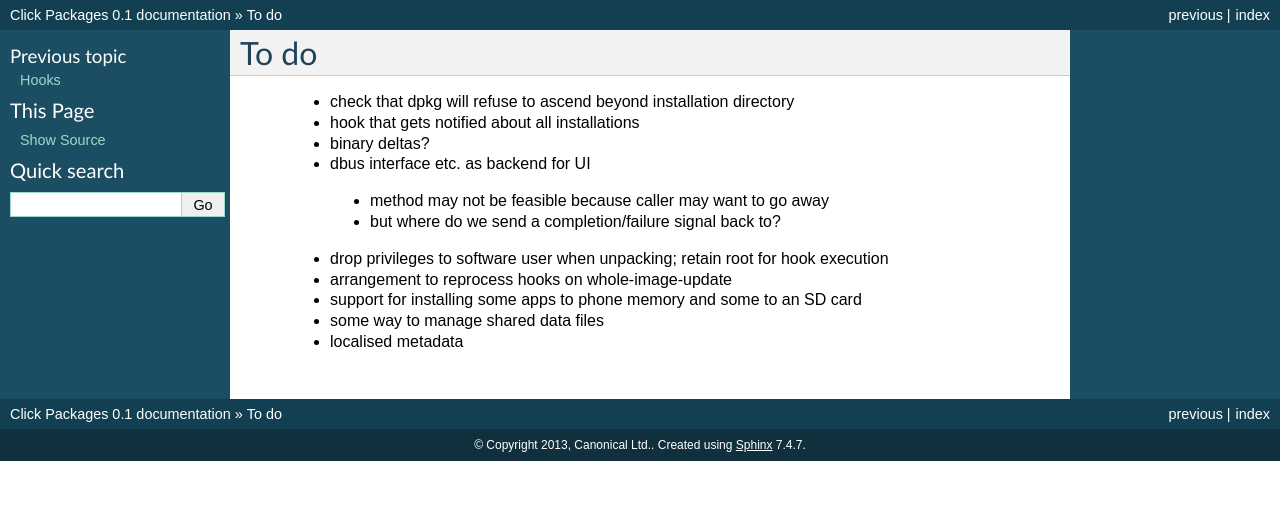
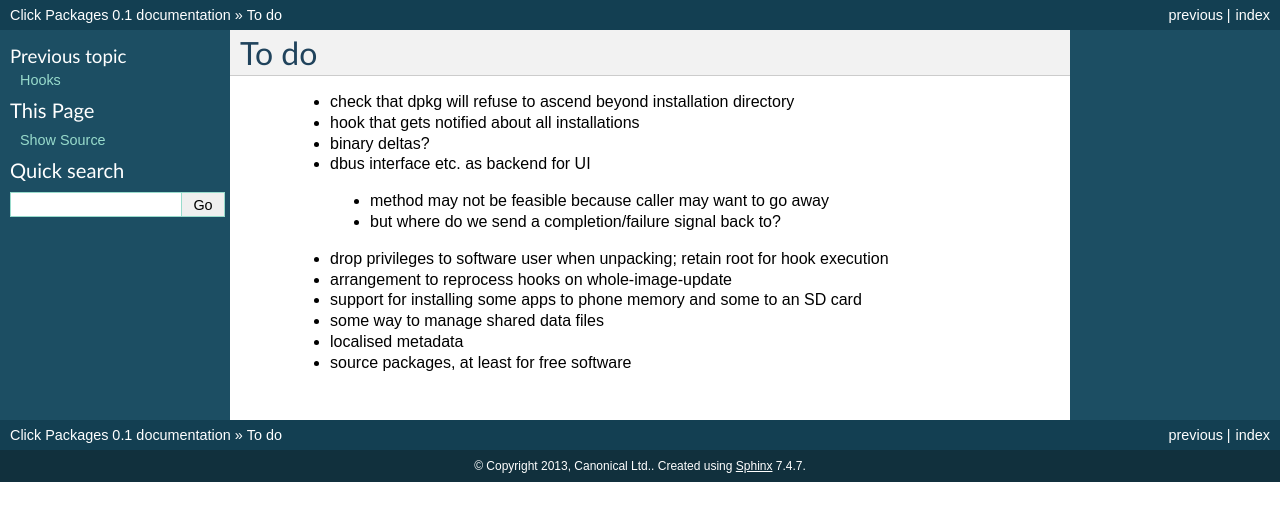
Before and after one commit to ubports/click, a Sphinx documentation site: the page built from doc/todo.rst, in a window 1280 px wide. Shown: the top 521 px of the page. Built offline with Sphinx 7.4.7, drawn with Linux system fonts in a browser that asks for light colours.

Commit message:
todo: source packages

```diff
--- a/doc/todo.rst
+++ b/doc/todo.rst
@@ -13,3 +13,4 @@ To do
  * support for installing some apps to phone memory and some to an SD card
  * some way to manage shared data files
  * localised metadata
+ * source packages, at least for free software
```
